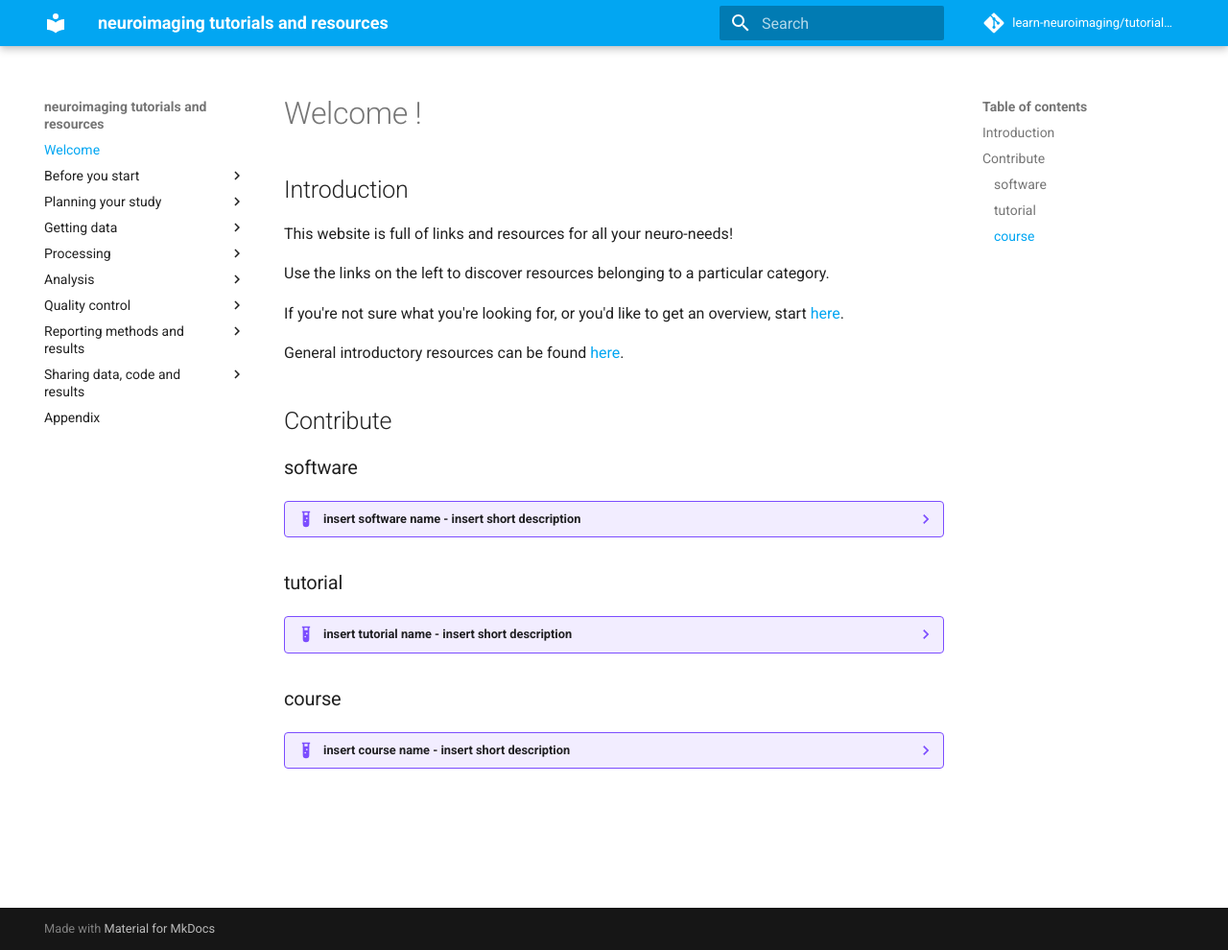
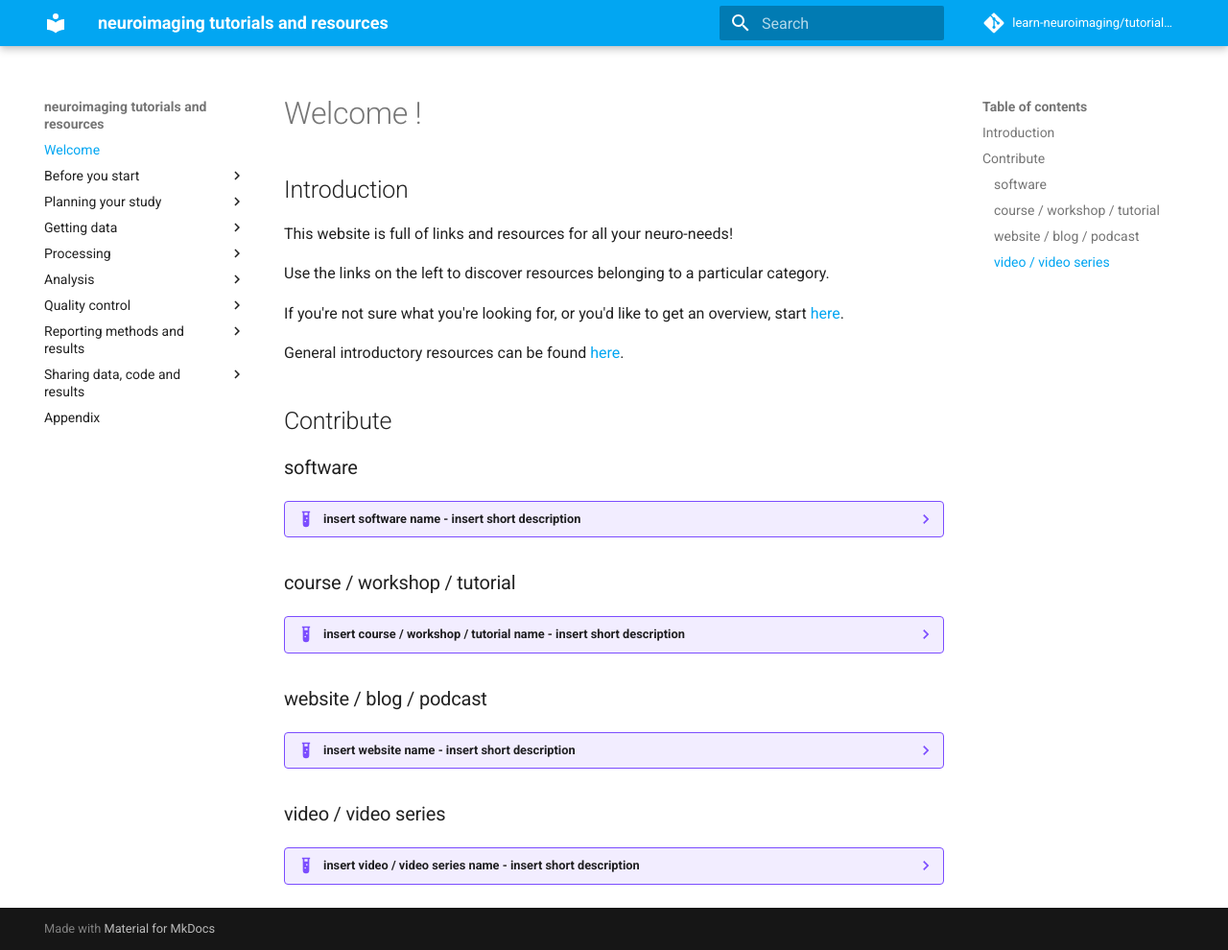
Before and after one commit to learn-neuroimaging/hitchhackers_guide_brain, an MkDocs documentation site: the page built from docs/index.md, in a window 1280 px wide and 990 px high. Shown: the whole window at 96% size. Built offline with MkDocs 1.6.1 and Material for MkDocs 9.7.7, drawn with Linux system fonts in a browser that asks for light colours; comment, search, counter and statistics services are not loaded.

```diff
--- a/docs/index.md
+++ b/docs/index.md
@@ -20,37 +20,45 @@ General introductory resources can be found [here](99_Appendix.md#Appendix).
     - [website](insert URL)
     - [documentation](insert documentation or wiki URL)
     - [contact](inser URL to mailing list, slack, forum, mattermost)
-    - programming language: [python], [matlab/octave], [C]
-    - tags:
+    - programming language: [python], [matlab/octave], [C], ...
+    - tags: [fMRI] [nipype]
     - [paper](https://doi.org/insert_paper_DOI_here)
     - RRID: insert_RRID_here
     - tutorial:
-        - [URL]( insert github or gitlab URL )
+        - [URL]( insert URL )
         - programming language: [python], [matlab/octave], [C], ...
         - level: [beginner] / [intermediate] / [advanced]
-        - tags:
+        - tags: [video] [notebook]
         - date:
-        - type: [video] [notebook]
         - duration: HH:MM
 
-### tutorial
+### course / workshop / tutorial
 
-??? example "insert tutorial name - insert short description"
-    - [URL]( insert github or gitlab URL )
+??? example "insert course / workshop / tutorial name - insert short description"
+    - [URL]( insert URL )
     - programming language: [python], [matlab/octave], [C], ...
     - level: [beginner] / [intermediate] / [advanced]
-    - tags: [video] [notebook]
+    - tags: [MOOC] [tutorial] [course] [workshop] [notebook] [video] [fMRI]
     - date:
     - duration: HH:MM
+    - by: John Doe and Jane Doe
 
-### course
+### website / blog / podcast
 
-??? example "insert course name - insert short description"
+??? example "insert website name - insert short description"
     - [URL]( insert URL )
+    - [RSS](_insert_RSS_feed)
     - level: [beginner] / [intermediate] / [advanced]
-    - tags: [video] [notebook] [fMRI] [MOOC]
+    - tags: [video] [notebook] [fMRI] [MOOC] [blog] [website] [podcast]
+    - by: John Doe and Jane Doe
+
+### video / video series
+
+??? example "insert video / video series name - insert short description"
+    - [URL]( insert URL )
+    - programming language: [python], [matlab/octave], [C], ...
+    - level: [beginner] / [intermediate] / [advanced]
+    - tags: [video] [fMRI]
+    - date:
     - duration: HH:MM
-    - date:
-    - event:
-    - reference:
     - by: John Doe and Jane Doe
```
Also changed, not shown: templates/README.md (+7 -6 lines), templates/course_template.md (deleted, +0 -11 lines), templates/software_template.md (+3 -4 lines), templates/video_template.md (renamed from .github/PULL_REQUEST_TEMPLATE/add-a-software.md, +9 -19 lines), templates/website_template.md (added, +8 -0 lines), .github/ISSUE_TEMPLATE/add-a-course.md (deleted), .github/ISSUE_TEMPLATE/add-a-resource.md (deleted), .github/ISSUE_TEMPLATE/add-a-software.md, .github/ISSUE_TEMPLATE/add-a-tutorial.md, .github/ISSUE_TEMPLATE/add-a-video.md (added), .github/ISSUE_TEMPLATE/add-a-website.md (added).
